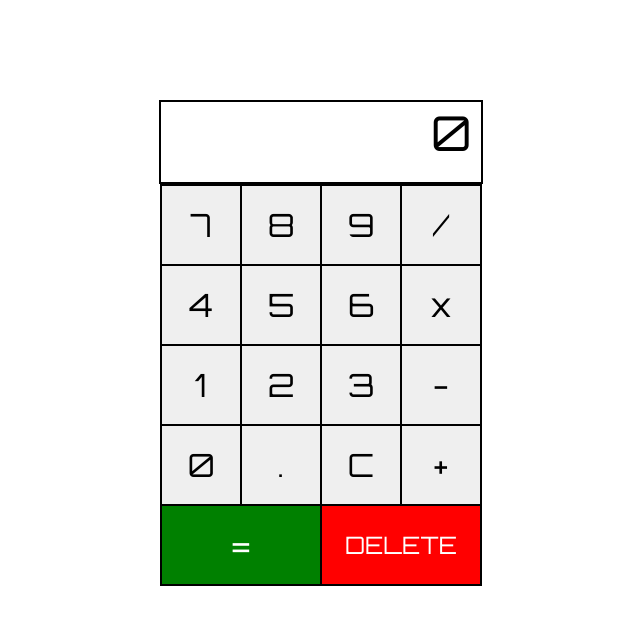
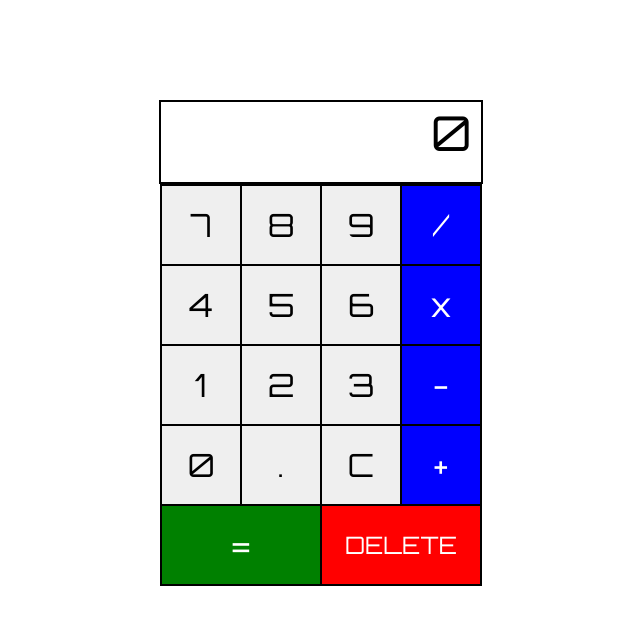
Before and after one commit to juanmaroni/the-odin-project, a plain HTML site: page calculator/index.html in a window 1280 px wide. Shown: the whole page, without its empty margins (319-959 px from the left). Drawn offline with Linux system fonts and the light colour scheme.

Commit message:
New color for operators

```diff
--- a/calculator/style.css
+++ b/calculator/style.css
@@ -53,6 +53,15 @@ body {
     border: 1px solid #000;
 }
 
+.op {
+    color: #fff;
+    background-color: blue;
+}
+
+.op:hover {
+    background-color: rgb(117, 117, 243);
+}
+
 #result {
     color: #fff;
     background-color: green;
```
